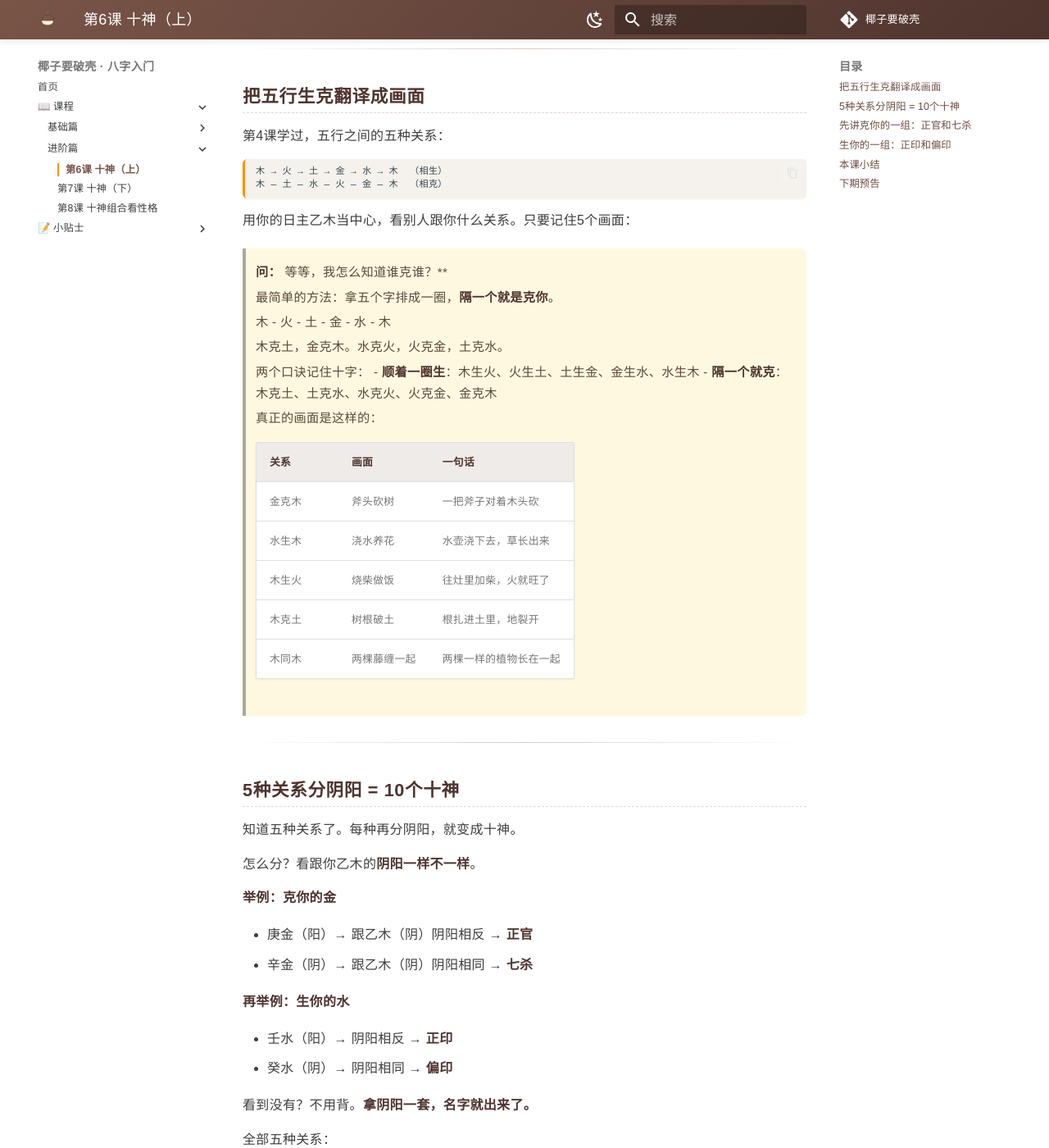
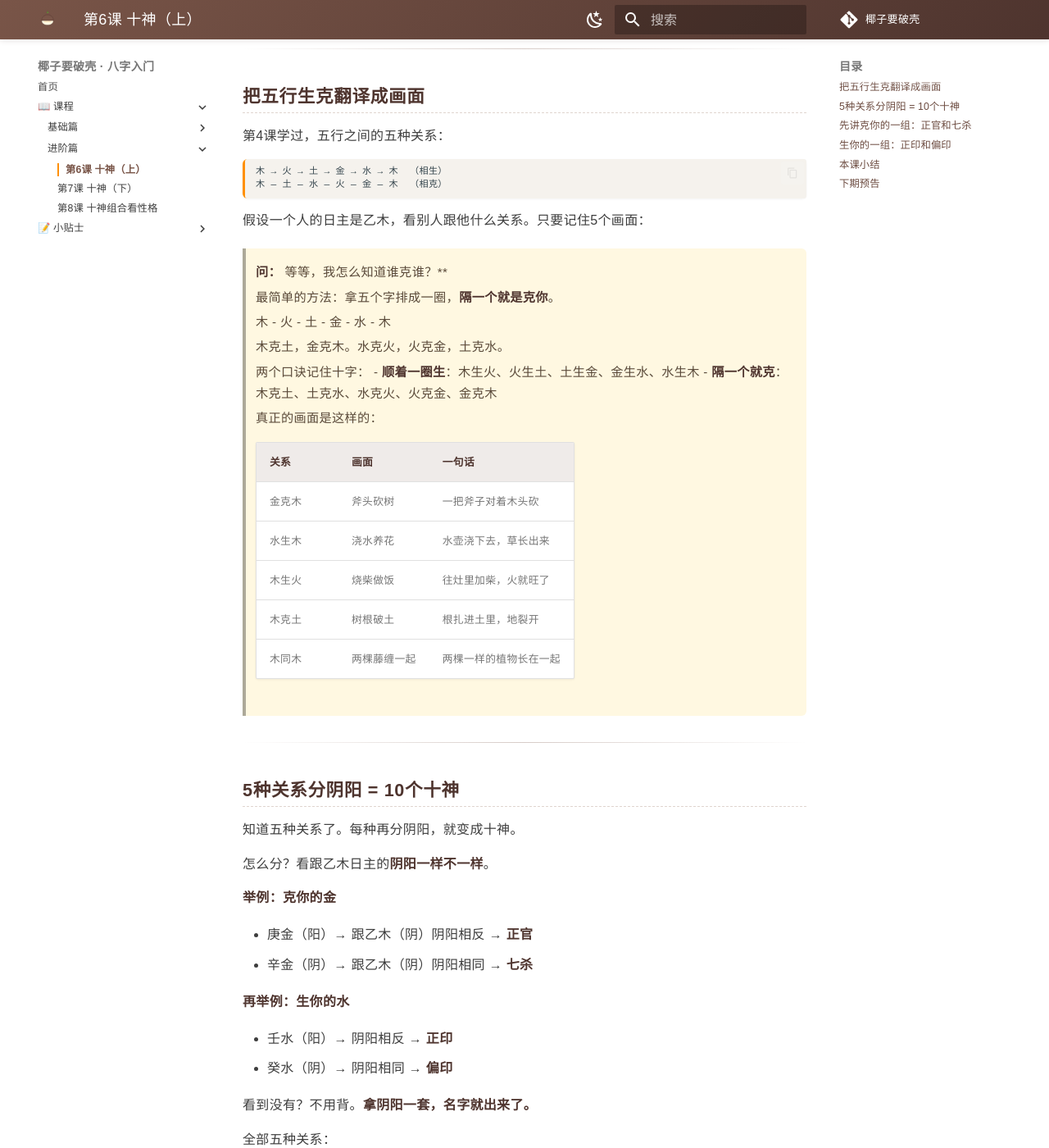
Before and after one commit to Sunyanyanyan/mingli-xue, an MkDocs documentation site: the page built from docs/八字/第6课-十神-上.md, in a window 1280 px wide and 1400 px high, scrolled down 432 px. Shown: the whole window at 82% size. Built offline with MkDocs 1.6.1 and Material for MkDocs 9.7.7, drawn with Linux system fonts in a browser that asks for light colours; comment, search, counter and statistics services are not loaded; some of the changed text lies outside the part shown.

Commit message:
隐私：清除所有课程中涉及用户个人八字的举例，替换为虚构例子

````diff
--- a/docs/八字/第6课-十神-上.md
+++ b/docs/八字/第6课-十神-上.md
@@ -23,7 +23,7 @@
 木 — 土 — 水 — 火 — 金 — 木  （相克）
 ```
 
-用你的日主乙木当中心，看别人跟你什么关系。只要记住5个画面：
+假设一个人的日主是乙木，看别人跟他什么关系。只要记住5个画面：
 
 
 >
@@ -55,7 +55,7 @@
 
 知道五种关系了。每种再分阴阳，就变成十神。
 
-怎么分？看跟你乙木的**阴阳一样不一样**。
+怎么分？看跟乙木日主的**阴阳一样不一样**。
 
 **举例：克你的金**
 
@@ -119,9 +119,9 @@
 >
 > **问：** 那到底正官好还是七杀好？**
 >
-> 看你的**身旺身弱**。
+> 看这个人的**身旺身弱**。
 >
-> 你乙木身弱——正官像温和的教练帮你稳住节奏，七杀像野蛮教官让你直接累垮。
+> 假如乙木身弱——正官像温和的教练帮他稳住节奏，七杀像野蛮教官让他直接累垮。
 >
 > 一个身旺的丙火——正官反而像镣铐让他施展不开，七杀像对手逼他越来越强。
 >
````
Also changed, not shown: docs/八字/infographic-十神/structured-content.md (+1 -1 lines), docs/八字/第1课-什么是八字.md (+1 -1 lines), docs/八字/第8课-十神组合看性格.md (+2 -2 lines).
